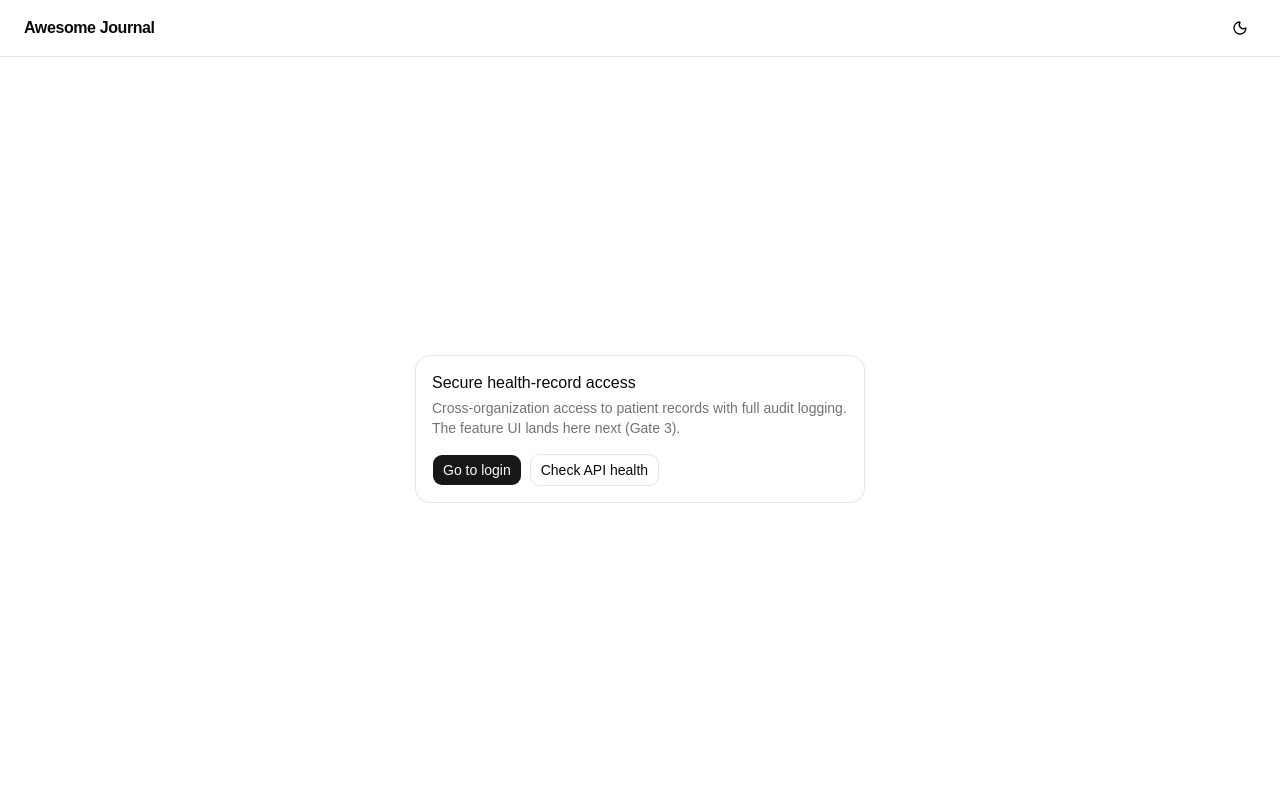
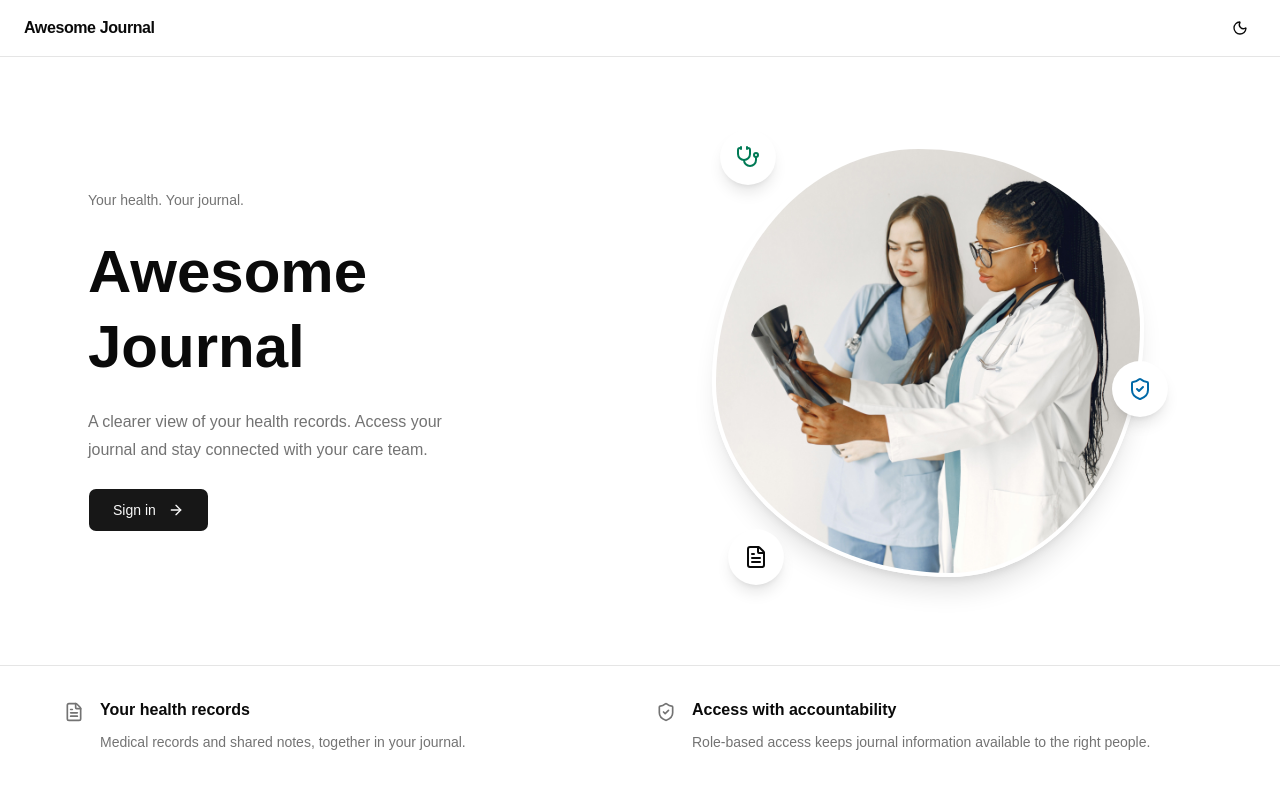
Before and after one commit to matdevstamp/inl-3-awesome-journal, a Next.js app: page / in a window 1280 px wide. Shown: the top 788 px of the page. Built offline with nearby package versions, Linux system fonts and the light colour scheme.

Commit message:
style: redesign landing page with doctor image

```diff
--- a/src/app/page.tsx
+++ b/src/app/page.tsx
@@ -1,6 +1,9 @@
+import Image from "next/image";
+import Link from "next/link";
+import { ArrowRightIcon, FileTextIcon, ShieldCheckIcon, StethoscopeIcon } from "lucide-react";
+
 import { ThemeToggle } from "@/components/theme-toggle";
 import { Button } from "@/components/ui/button";
-import { Card, CardContent, CardDescription, CardHeader, CardTitle } from "@/components/ui/card";
 
 export default function Home() {
   return (
@@ -9,26 +12,85 @@ export default function Home() {
         <span className="font-semibold tracking-tight">Awesome Journal</span>
         <ThemeToggle />
       </header>
-      <section className="flex flex-1 items-center justify-center p-6">
-        <Card className="w-full max-w-md">
-          <CardHeader>
-            <CardTitle>Secure health-record access</CardTitle>
-            <CardDescription>
-              Cross-organization access to patient records with full audit logging. The feature UI
-              lands here next (Gate 3).
-            </CardDescription>
-          </CardHeader>
-          <CardContent>
-            <div className="flex flex-wrap gap-2">
-              <Button asChild>
-                <a href="/login">Go to login</a>
-              </Button>
-              <Button asChild variant="outline">
-                <a href="/api/health">Check API health</a>
-              </Button>
+      <section className="relative isolate overflow-hidden bg-background md:min-h-[560px]">
+        <div className="mx-auto grid w-full max-w-6xl items-center gap-10 px-6 py-12 md:min-h-[560px] md:grid-cols-2 md:gap-12 md:py-16">
+          <div className="w-full max-w-md space-y-6">
+            <p className="text-sm font-medium text-muted-foreground">Your health. Your journal.</p>
+            <h1 className="text-5xl leading-tight font-semibold tracking-normal md:text-6xl">
+              Awesome
+              <br />
+              Journal
+            </h1>
+            <p className="max-w-sm text-base leading-7 text-muted-foreground">
+              A clearer view of your health records. Access your journal and stay connected with
+              your care team.
+            </p>
+            <Button asChild className="h-11 gap-3 rounded-md px-6">
+              <Link href="/login">
+                Sign in
+                <ArrowRightIcon className="size-4" aria-hidden="true" />
+              </Link>
+            </Button>
+          </div>
+          <div className="relative mx-auto aspect-square w-full max-w-[480px] p-5 md:p-6">
+            <div className="relative h-full w-full overflow-hidden rounded-[48%_52%_45%_55%/55%_42%_58%_45%] border-4 border-background shadow-xl">
+              <Image
+                src="/images/doctors2.jpg"
+                alt="Two healthcare professionals reviewing a medical image together"
+                fill
+                priority
+                sizes="(min-width: 768px) 480px, 100vw"
+                className="object-cover object-[75%_center]"
+              />
             </div>
-          </CardContent>
-        </Card>
+            <div
+              aria-hidden="true"
+              className="absolute top-2 left-8 flex size-14 items-center justify-center rounded-full bg-card text-emerald-700 shadow-lg dark:text-emerald-400"
+            >
+              <StethoscopeIcon className="size-6" />
+            </div>
+            <div
+              aria-hidden="true"
+              className="absolute top-1/2 right-0 flex size-14 items-center justify-center rounded-full bg-card text-sky-700 shadow-lg dark:text-sky-400"
+            >
+              <ShieldCheckIcon className="size-6" />
+            </div>
+            <div
+              aria-hidden="true"
+              className="absolute bottom-4 left-10 flex size-14 items-center justify-center rounded-full bg-card text-foreground shadow-lg"
+            >
+              <FileTextIcon className="size-6" />
+            </div>
+          </div>
+        </div>
+      </section>
+      <section className="border-t bg-background px-6 py-8">
+        <div className="mx-auto grid max-w-6xl gap-8 sm:grid-cols-2">
+          <div className="flex items-start gap-4">
+            <FileTextIcon
+              className="mt-1 size-5 shrink-0 text-muted-foreground"
+              aria-hidden="true"
+            />
+            <div>
+              <h2 className="font-semibold">Your health records</h2>
+              <p className="mt-2 text-sm leading-6 text-muted-foreground">
+                Medical records and shared notes, together in your journal.
+              </p>
+            </div>
+          </div>
+          <div className="flex items-start gap-4">
+            <ShieldCheckIcon
+              className="mt-1 size-5 shrink-0 text-muted-foreground"
+              aria-hidden="true"
+            />
+            <div>
+              <h2 className="font-semibold">Access with accountability</h2>
+              <p className="mt-2 text-sm leading-6 text-muted-foreground">
+                Role-based access keeps journal information available to the right people.
+              </p>
+            </div>
+          </div>
+        </div>
       </section>
     </main>
   );
```
Also changed, not shown: public/images/doctors2.jpg (added).
